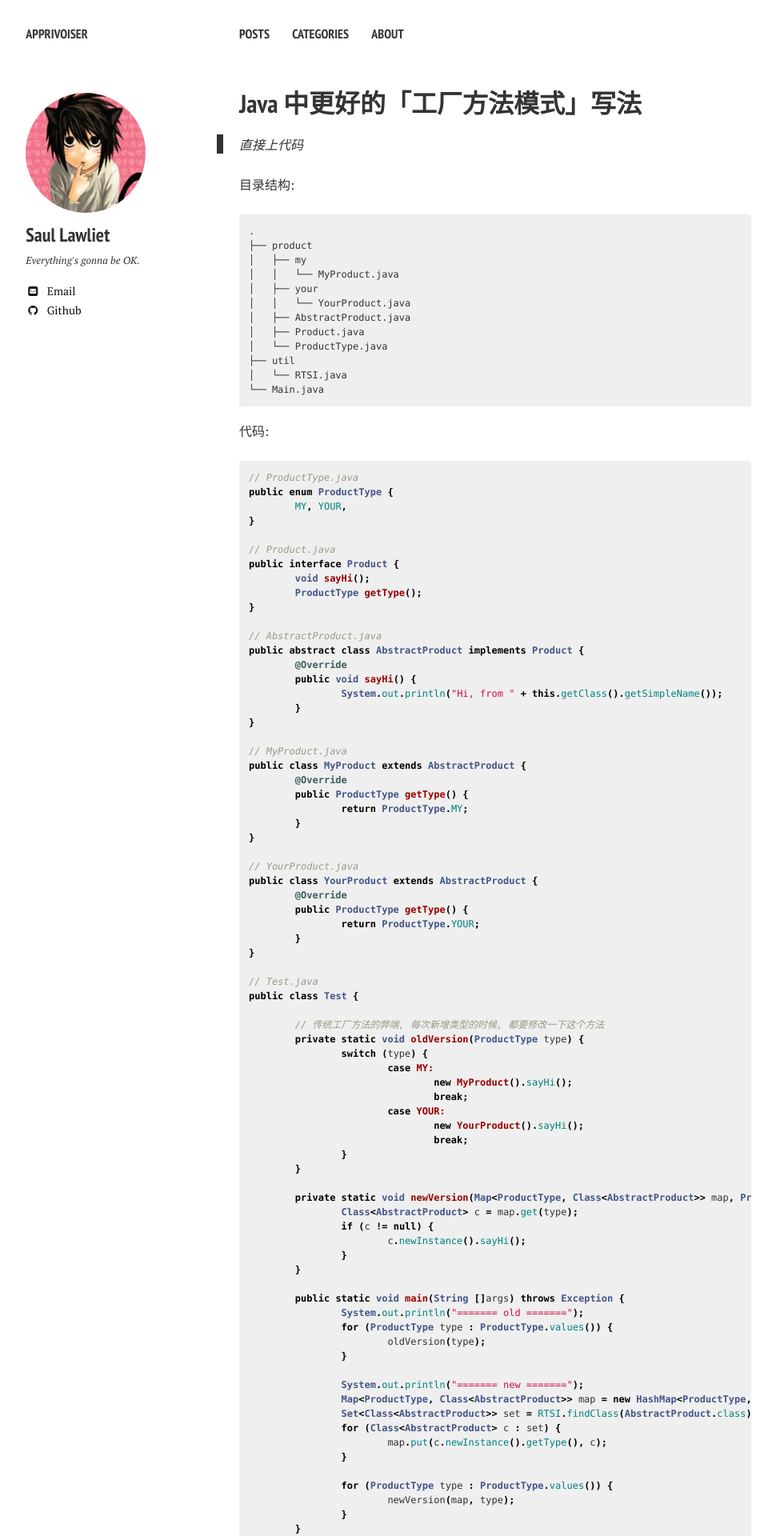
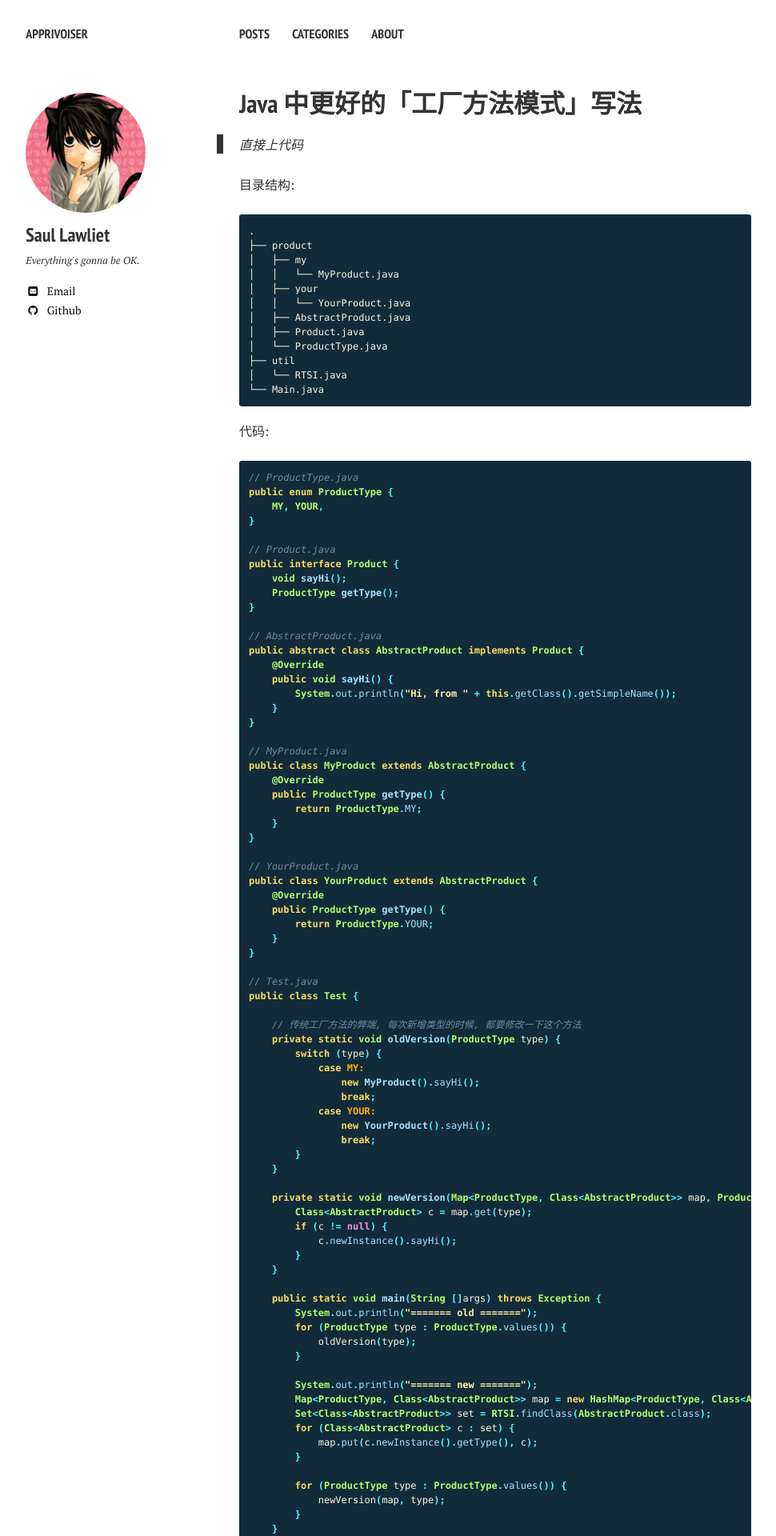
Before and after one commit to SaulLawliet/saullawliet.github.io, a Jekyll site: the page built from _posts/2016-09-21-java-factory-method-pattern.md, in a window 1280 px wide. Shown: the top 1920 px of the page at 80% size, without its empty margins (21-991 px from the left). Built offline with Jekyll 4.4.1, drawn with Linux system fonts in a browser that asks for light colours; nearby versions of some CDN libraries; comment, search, counter and statistics services are not loaded.

Commit message:
use new highlight style

```diff
--- a/_config.yml
+++ b/_config.yml
@@ -18,6 +18,8 @@ gems:
   - jekyll-gist
 
 kramdown:
+  input: GFM
+  hard_wrap: false
   auto_ids: true
   footnote_nr: 1
   entity_output: as_char
--- a/_includes/_head.html
+++ b/_includes/_head.html
@@ -22,7 +22,8 @@
 <meta name="viewport" content="width=device-width, initial-scale=1.0">
 
 <!-- For all browsers -->
-<link rel="stylesheet" href="{{ site.url }}/assets/css/main.css">
+<link rel="stylesheet" href="/assets/css/main.css">
+<link rel="stylesheet" href="/assets/css/syntax.css">
 
 <meta http-equiv="cleartype" content="on">
 
--- /dev/null
+++ b/assets/css/syntax.css
@@ -0,0 +1,164 @@
+.highlight table td { padding: 5px; }
+.highlight table pre { margin: 0; }
+.highlight {
+  color: #faf6e4;
+  background-color: #122b3b;
+}
+.highlight .gl {
+  color: #dee5e7;
+  background-color: #4e5d62;
+}
+.highlight .c, .highlight .cd, .highlight .cm, .highlight .c1, .highlight .cs {
+  color: #6c8b9f;
+  font-style: italic;
+}
+.highlight .cp {
+  color: #b2fd6d;
+  font-weight: bold;
+  font-style: italic;
+}
+.highlight .err {
+  color: #fefeec;
+  background-color: #cc0000;
+}
+.highlight .gr {
+  color: #fefeec;
+  background-color: #cc0000;
+}
+.highlight .k, .highlight .kd, .highlight .kv {
+  color: #f6dd62;
+  font-weight: bold;
+}
+.highlight .o, .highlight .ow {
+  color: #4df4ff;
+}
+.highlight .p, .highlight .pi {
+  color: #4df4ff;
+}
+.highlight .gd {
+  color: #cc0000;
+}
+.highlight .gi {
+  color: #b2fd6d;
+}
+.highlight .ge {
+  font-style: italic;
+}
+.highlight .gs {
+  font-weight: bold;
+}
+.highlight .gt {
+  color: #dee5e7;
+  background-color: #4e5d62;
+}
+.highlight .kc {
+  color: #f696db;
+  font-weight: bold;
+}
+.highlight .kn {
+  color: #ffb000;
+  font-weight: bold;
+}
+.highlight .kp {
+  color: #ffb000;
+  font-weight: bold;
+}
+.highlight .kr {
+  color: #ffb000;
+  font-weight: bold;
+}
+.highlight .gh {
+  color: #ffb000;
+  font-weight: bold;
+}
+.highlight .gu {
+  color: #ffb000;
+  font-weight: bold;
+}
+.highlight .kt {
+  color: #b2fd6d;
+  font-weight: bold;
+}
+.highlight .no {
+  color: #b2fd6d;
+  font-weight: bold;
+}
+.highlight .nc {
+  color: #b2fd6d;
+  font-weight: bold;
+}
+.highlight .nd {
+  color: #b2fd6d;
+  font-weight: bold;
+}
+.highlight .nn {
+  color: #b2fd6d;
+  font-weight: bold;
+}
+.highlight .bp {
+  color: #b2fd6d;
+  font-weight: bold;
+}
+.highlight .ne {
+  color: #b2fd6d;
+  font-weight: bold;
+}
+.highlight .nl {
+  color: #ffb000;
+  font-weight: bold;
+}
+.highlight .nt {
+  color: #ffb000;
+  font-weight: bold;
+}
+.highlight .m, .highlight .mf, .highlight .mh, .highlight .mi, .highlight .il, .highlight .mo, .highlight .mb, .highlight .mx {
+  color: #f696db;
+  font-weight: bold;
+}
+.highlight .ld {
+  color: #f696db;
+  font-weight: bold;
+}
+.highlight .ss {
+  color: #f696db;
+  font-weight: bold;
+}
+.highlight .s, .highlight .sb, .highlight .sd, .highlight .s2, .highlight .sh, .highlight .sx, .highlight .sr, .highlight .s1 {
+  color: #fff0a6;
+  font-weight: bold;
+}
+.highlight .se {
+  color: #4df4ff;
+  font-weight: bold;
+}
+.highlight .sc {
+  color: #4df4ff;
+  font-weight: bold;
+}
+.highlight .si {
+  color: #4df4ff;
+  font-weight: bold;
+}
+.highlight .nb {
+  font-weight: bold;
+}
+.highlight .ni {
+  color: #999999;
+  font-weight: bold;
+}
+.highlight .w {
+  color: #BBBBBB;
+}
+.highlight .nf {
+  color: #a8e1fe;
+}
+.highlight .py {
+  color: #a8e1fe;
+}
+.highlight .na {
+  color: #a8e1fe;
+}
+.highlight .nv, .highlight .vc, .highlight .vg, .highlight .vi {
+  color: #a8e1fe;
+  font-weight: bold;
+}
```
Also changed, not shown: _posts/2015-08-31-living-in-the-internet.md (+2 -1 lines), _posts/2016-03-25-java-8-lazy-loader-thread-safe.md (+17 -18 lines), _posts/2016-09-21-java-factory-method-pattern.md (+47 -47 lines).
